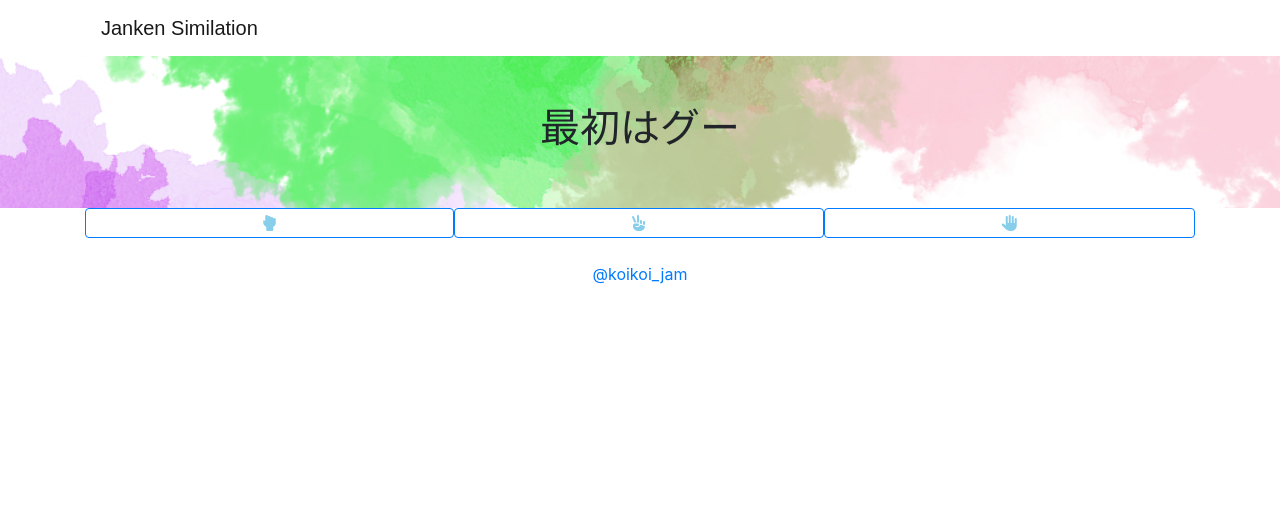
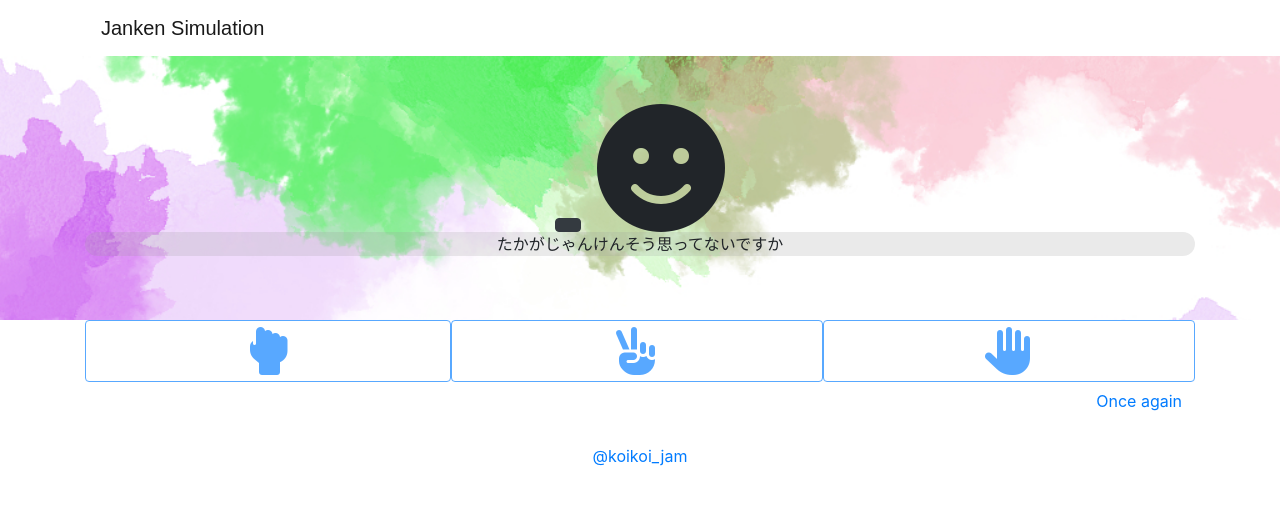
Before and after one commit to koikoi7556/win_lose, a Django app: template templates/janken/result.html in a window 1280 px wide. Shown: the top 505 px of the page. Run offline with Django 3.2, Linux system fonts and the light colour scheme; the template is opened without the code that fills it, so the values that code supplies are empty; some libraries are stand-ins or nearby versions.

Commit message:
jankenの基本機能作成

```diff
--- a/janken/urls.py
+++ b/janken/urls.py
@@ -6,6 +6,7 @@ from . import views
 app_name = 'janken'
 urlpatterns = [
     path('', views.IndexView.as_view(), name='index'),
-    path('result/', views.ResultView.as_view(), name='result'),
+    path('match/', views.MatchView.as_view(), name='match'),
+    path('<int:pk>/result/', views.ResultView.as_view(), name='result'),
     path('profile/', views.ProfileView.as_view(), name='profile'),
 ]
--- a/static/janken/styles.css
+++ b/static/janken/styles.css
@@ -48,7 +48,7 @@
 }
 
 .comment-box {
-  background-color: rgba(255, 255, 255, 0.6);
+  background-color: rgba(150, 150, 150, 0.2);
   border-radius: 1rem;
 }
 
--- a/static/janken/styles.scss
+++ b/static/janken/styles.scss
@@ -37,7 +37,7 @@
     opacity: 1; }
 
 .comment-box {
-    background-color: rgba(255, 255, 255, 0.6);
+    background-color: rgba(150, 150, 150, 0.2);
     border-radius: 1rem;
 }
 
--- a/templates/base.html
+++ b/templates/base.html
@@ -22,7 +22,7 @@
   <header>
     <div class="container ">
       <nav class="navbar navbar-light">
-        <a href="{% url 'janken:index' %}" class="navbar-brand text-hack">Janken Similation</a>
+        <a href="{% url 'janken:index' %}" class="navbar-brand text-hack">Janken Simulation</a>
       </nav>
     </div>
     <div class="text-center py-5 cover">
--- a/templates/janken/result.html
+++ b/templates/janken/result.html
@@ -2,32 +2,58 @@
 {% load static %}
 {% load humanize %}
 
+{# 引数の前処理 #}
+
+
 
 {% block extra_css %}
-  <style>
+<style>
 
-  </style>
+</style>
 {% endblock extra_css %}
 
 
 {% block title %}
-  Janken
+Result_Janken
 {% endblock title %}
 
 
 {% block comment %}
-  <h1>最初はグー</h1>
+{# 負けた時 #}
+{% if match.result == -1 %}
+<h1>You lose.</h1>
+{# あいこの時 #}
+{% elif match.result == 0 %}
+<h1>Draw.</h1>
+{# 勝ったとき #}
+{% elif match.result == 1 %}
+<h1>You win.</h1>
+{% endif %}
+<div class="d-flex justify-content-center align-items-end">
+  <button type="button" class="fas fa-hand-{{opponent_hand}} btn btn-outline-dark fa-3x active "></button>
+  <i class="fas fa-smile fa-8x ml-3"></i>
+</div>
+<div class="comment-box">
+  <p>たかがじゃんけんそう思ってないですか</p>
+</div>
 
 {% endblock comment %}
 
+{{user_hand}}
+{% block content %}
+<div class="d-flex">
+  <button type="button" name="user_hand" value=0 class="fas fa-hand-rock fa-3x btn btn-outline-primary flex-fill
+  {% if not match.user_hand == 0 %}disabled{% endif %}
+  "></button>
+  <button type="button" name="user_hand" value=1 class="fas fa-hand-peace fa-3x btn btn-outline-primary flex-fill
+  {% if not match.user_hand == 1 %}disabled{% endif %}
+  "></button>
+  <button type="button" name="user_hand" value=2 class="fas fa-hand-paper fa-3x btn btn-outline-primary flex-fill
+  {% if not match.user_hand == 2 %}disabled{% endif %}
+  "></button>
+</div>
 
-{% block content %}
-  <form action="{% url 'janken:result' %}" method="post">
-    {% csrf_token %}
-    <div class="d-flex">
-      <button type="submit" name="user_hand" value=0 class="fas fa-hand-rock btn btn-outline-primary button-rock flex-fill"></button>
-      <button type="submit" name="user_hand" value=1 class="fas fa-hand-peace btn btn-outline-primary button-peace flex-fill"></button>
-      <button type="submit" name="user_hand" value=2 class="fas fa-hand-paper btn btn-outline-primary button-paper flex-fill"></button>
-    </div>
-  </form>
+<div class="text-right">
+  <a class="btn btn-link" href="{% url 'janken:index' %}" role="button">Once again</a>
+</div>
 {% endblock content %}
```
Also changed, not shown: janken/models.py (+13 -0 lines), janken/views.py (+63 -3 lines), templates/janken/index.html (+4 -4 lines).
